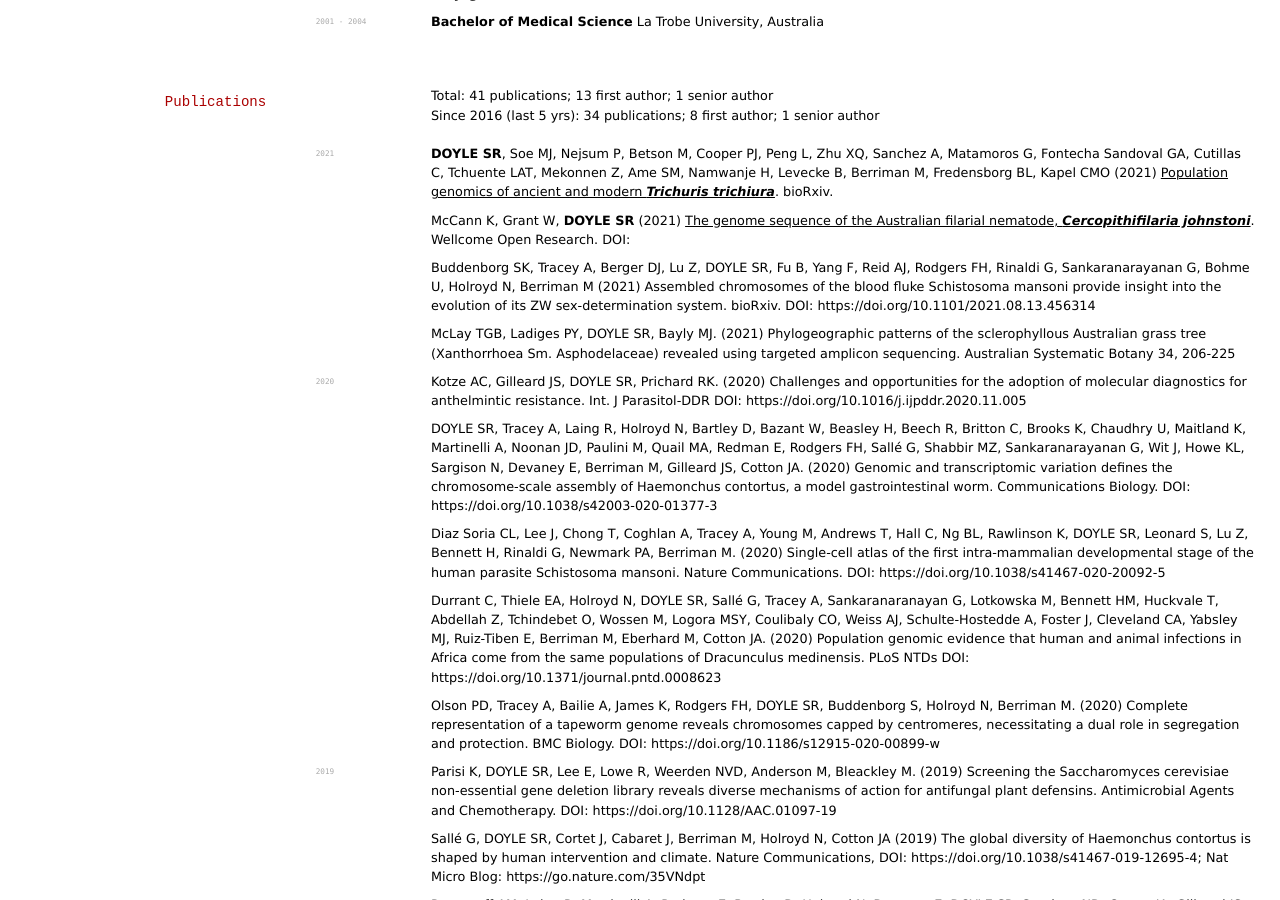
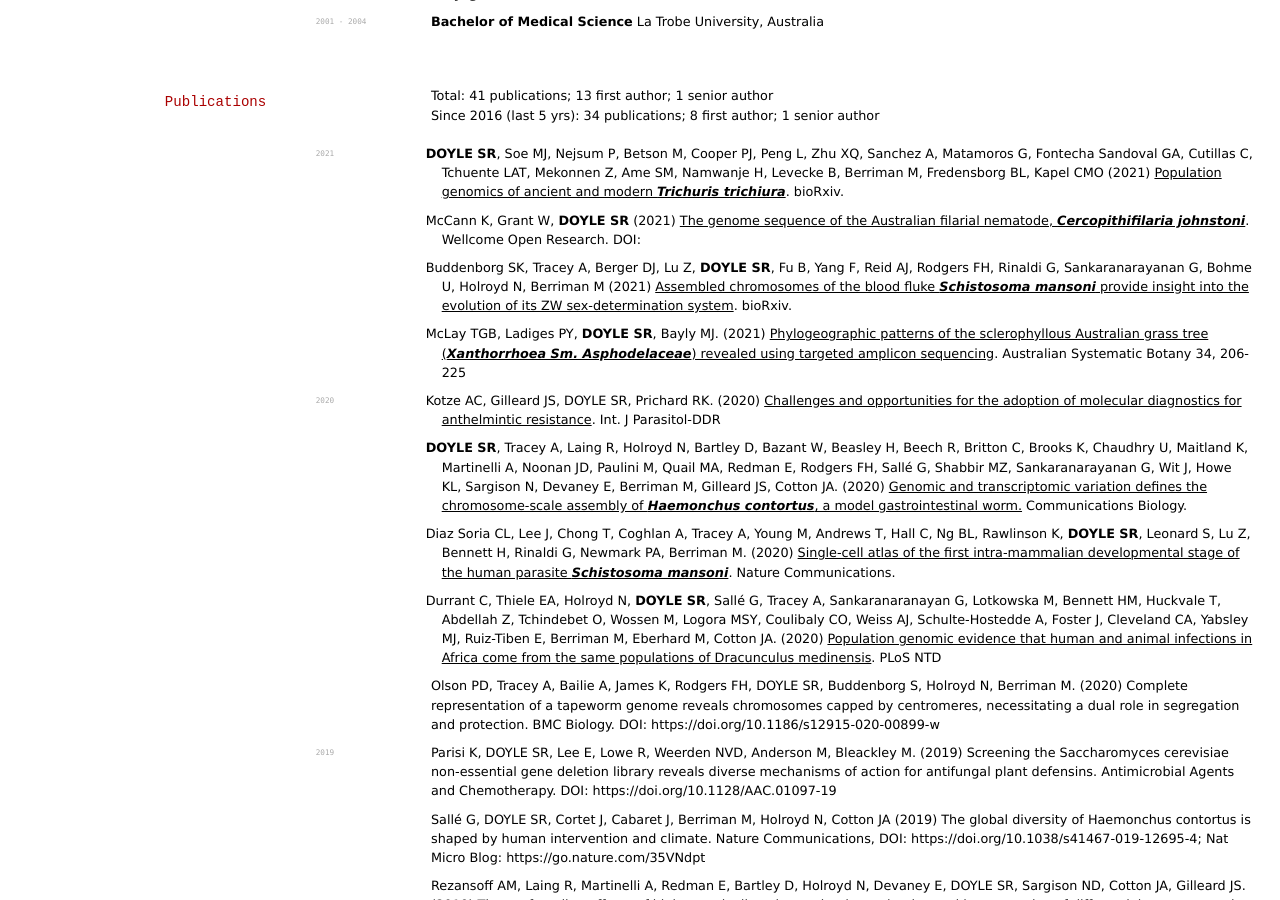
Before and after one commit to elipapa/markdown-cv, a Jekyll site: the page built from index.md, in a window 1280 px wide and 900 px high, scrolled down 601 px. Built offline with Jekyll 4.4.1, drawn with Linux system fonts in a browser that asks for light colours.

Commit message:
Update index.md

```diff
--- a/index.md
+++ b/index.md
@@ -63,22 +63,22 @@
 -	Since 2016 (last 5 yrs): 34 publications; 8 first author; 1 senior author
 
 `2021`
-**DOYLE SR**, Soe MJ, Nejsum P, Betson M, Cooper PJ, Peng L, Zhu XQ, Sanchez A, Matamoros G, Fontecha Sandoval GA, Cutillas C, Tchuente LAT, Mekonnen Z, Ame SM, Namwanje H, Levecke B, Berriman M, Fredensborg BL, Kapel CMO (2021) [Population genomics of ancient and modern *Trichuris trichiura*](https://doi.org/10.1101/2021.10.21.464505). bioRxiv.
+41. **DOYLE SR**, Soe MJ, Nejsum P, Betson M, Cooper PJ, Peng L, Zhu XQ, Sanchez A, Matamoros G, Fontecha Sandoval GA, Cutillas C, Tchuente LAT, Mekonnen Z, Ame SM, Namwanje H, Levecke B, Berriman M, Fredensborg BL, Kapel CMO (2021) [Population genomics of ancient and modern *Trichuris trichiura*](https://doi.org/10.1101/2021.10.21.464505). bioRxiv.
 
-McCann K, Grant W, **DOYLE SR** (2021) [The genome sequence of the Australian filarial nematode, *Cercopithifilaria johnstoni*](https://doi.org/10.12688/wellcomeopenres.17258.1 ). Wellcome Open Research. DOI:
+40. McCann K, Grant W, **DOYLE SR** (2021) [The genome sequence of the Australian filarial nematode, *Cercopithifilaria johnstoni*](https://doi.org/10.12688/wellcomeopenres.17258.1 ). Wellcome Open Research. DOI:
 
-Buddenborg SK, Tracey A, Berger DJ, Lu Z, DOYLE SR, Fu B, Yang F, Reid AJ, Rodgers FH, Rinaldi G, Sankaranarayanan G, Bohme U, Holroyd N, Berriman M (2021) Assembled chromosomes of the blood fluke Schistosoma mansoni provide insight into the evolution of its ZW sex-determination system. bioRxiv. DOI: https://doi.org/10.1101/2021.08.13.456314
+39. Buddenborg SK, Tracey A, Berger DJ, Lu Z, **DOYLE SR**, Fu B, Yang F, Reid AJ, Rodgers FH, Rinaldi G, Sankaranarayanan G, Bohme U, Holroyd N, Berriman M (2021) [Assembled chromosomes of the blood fluke *Schistosoma mansoni* provide insight into the evolution of its ZW sex-determination system](https://doi.org/10.1101/2021.08.13.456314). bioRxiv.
 
-McLay TGB, Ladiges PY, DOYLE SR, Bayly MJ. (2021) Phylogeographic patterns of the sclerophyllous Australian grass tree (Xanthorrhoea Sm. Asphodelaceae) revealed using targeted amplicon sequencing. Australian Systematic Botany 34, 206-225
+38. McLay TGB, Ladiges PY, **DOYLE SR**, Bayly MJ. (2021) [Phylogeographic patterns of the sclerophyllous Australian grass tree (*Xanthorrhoea Sm. Asphodelaceae*) revealed using targeted amplicon sequencing](). Australian Systematic Botany 34, 206-225
 
 `2020`
-Kotze AC, Gilleard JS, DOYLE SR, Prichard RK. (2020) Challenges and opportunities for the adoption of molecular diagnostics for anthelmintic resistance. Int. J Parasitol-DDR DOI: https://doi.org/10.1016/j.ijpddr.2020.11.005
+37. Kotze AC, Gilleard JS, DOYLE SR, Prichard RK. (2020) [Challenges and opportunities for the adoption of molecular diagnostics for anthelmintic resistance](https://doi.org/10.1016/j.ijpddr.2020.11.005 ). Int. J Parasitol-DDR
 
-DOYLE SR, Tracey A, Laing R, Holroyd N, Bartley D, Bazant W, Beasley H, Beech R, Britton C, Brooks K, Chaudhry U, Maitland K, Martinelli A, Noonan JD, Paulini M, Quail MA, Redman E, Rodgers FH, Sallé G, Shabbir MZ, Sankaranarayanan G, Wit J, Howe KL, Sargison N, Devaney E, Berriman M, Gilleard JS, Cotton JA. (2020) Genomic and transcriptomic variation defines the chromosome-scale assembly of Haemonchus contortus, a model gastrointestinal worm. Communications Biology. DOI: https://doi.org/10.1038/s42003-020-01377-3
+36. **DOYLE SR**, Tracey A, Laing R, Holroyd N, Bartley D, Bazant W, Beasley H, Beech R, Britton C, Brooks K, Chaudhry U, Maitland K, Martinelli A, Noonan JD, Paulini M, Quail MA, Redman E, Rodgers FH, Sallé G, Shabbir MZ, Sankaranarayanan G, Wit J, Howe KL, Sargison N, Devaney E, Berriman M, Gilleard JS, Cotton JA. (2020) [Genomic and transcriptomic variation defines the chromosome-scale assembly of *Haemonchus contortus*, a model gastrointestinal worm.](https://doi.org/10.1038/s42003-020-01377-3) Communications Biology.
 
-Diaz Soria CL, Lee J, Chong T, Coghlan A, Tracey A, Young M, Andrews T, Hall C, Ng BL, Rawlinson K, DOYLE SR, Leonard S, Lu Z, Bennett H, Rinaldi G, Newmark PA, Berriman M. (2020) Single-cell atlas of the first intra-mammalian developmental stage of the human parasite Schistosoma mansoni. Nature Communications. DOI: https://doi.org/10.1038/s41467-020-20092-5
+35. Diaz Soria CL, Lee J, Chong T, Coghlan A, Tracey A, Young M, Andrews T, Hall C, Ng BL, Rawlinson K, **DOYLE SR**, Leonard S, Lu Z, Bennett H, Rinaldi G, Newmark PA, Berriman M. (2020) [Single-cell atlas of the first intra-mammalian developmental stage of the human parasite *Schistosoma mansoni*](https://doi.org/10.1038/s41467-020-20092-5). Nature Communications.
 
-Durrant C, Thiele EA, Holroyd N, DOYLE SR, Sallé G, Tracey A, Sankaranaranayan G, Lotkowska M, Bennett HM, Huckvale T, Abdellah Z, Tchindebet O, Wossen M, Logora MSY, Coulibaly CO, Weiss AJ, Schulte-Hostedde A, Foster J, Cleveland CA, Yabsley MJ, Ruiz-Tiben E, Berriman M, Eberhard M, Cotton JA. (2020) Population genomic evidence that human and animal infections in Africa come from the same populations of Dracunculus medinensis. PLoS NTDs DOI: https://doi.org/10.1371/journal.pntd.0008623
+34. Durrant C, Thiele EA, Holroyd N, **DOYLE SR**, Sallé G, Tracey A, Sankaranaranayan G, Lotkowska M, Bennett HM, Huckvale T, Abdellah Z, Tchindebet O, Wossen M, Logora MSY, Coulibaly CO, Weiss AJ, Schulte-Hostedde A, Foster J, Cleveland CA, Yabsley MJ, Ruiz-Tiben E, Berriman M, Eberhard M, Cotton JA. (2020) [Population genomic evidence that human and animal infections in Africa come from the same populations of Dracunculus medinensis](https://doi.org/10.1371/journal.pntd.0008623). PLoS NTD
 
 Olson PD, Tracey A, Bailie A, James K, Rodgers FH, DOYLE SR, Buddenborg S, Holroyd N, Berriman M. (2020) Complete representation of a tapeworm genome reveals chromosomes capped by centromeres, necessitating a dual role in segregation and protection. BMC Biology. DOI: https://doi.org/10.1186/s12915-020-00899-w
 
```
